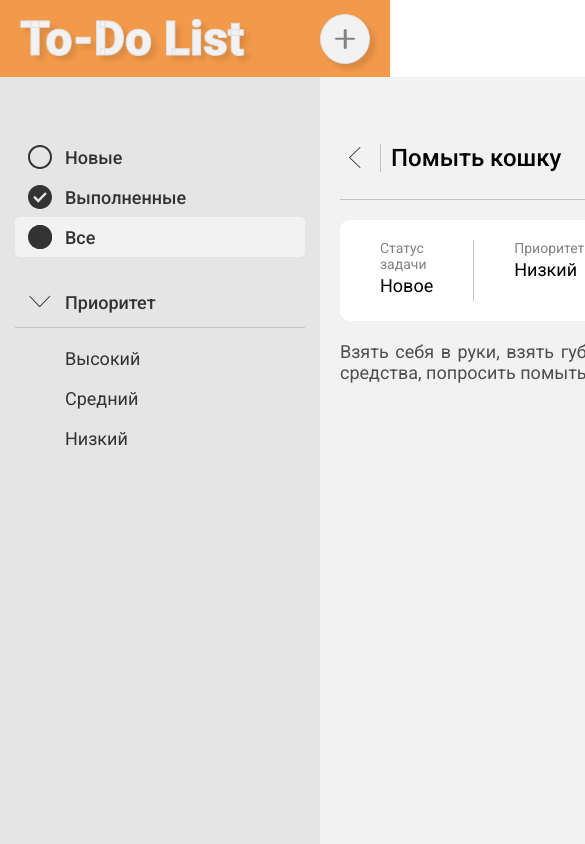
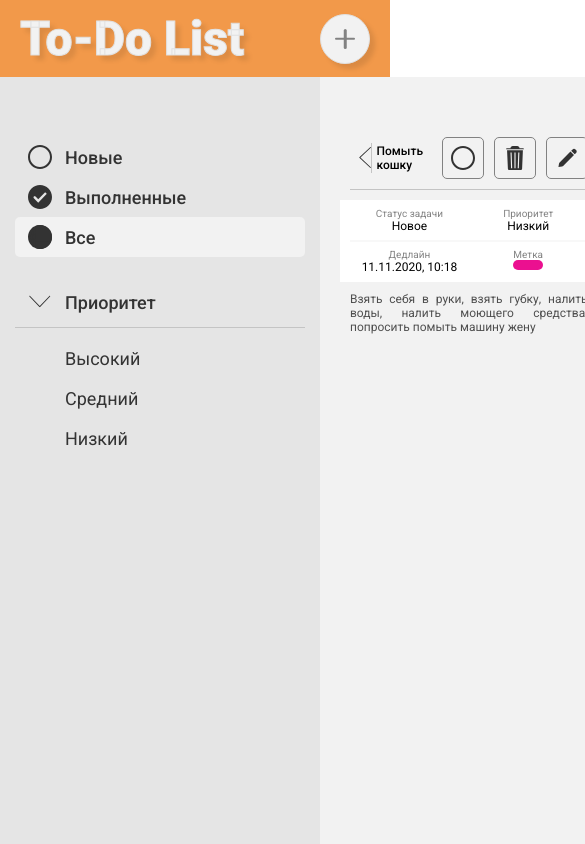
Before and after one commit to evgenstepanov/ToDo-List, a React (Create React App) app: page /pomit-koshku in a window 390 px wide. Shown: the top 844 px of the page, 585 px wide, since content can reach past the window. Built offline with nearby package versions, Linux system fonts and the light colour scheme.

Commit message:
адаптивность компонента FullTodo

```diff
--- a/src/components/FullTodo.css
+++ b/src/components/FullTodo.css
@@ -12,11 +12,11 @@
   height: 30px;
   background: url(../img/icons.svg) 0px -40px;
   margin-right: 1rem;
+  padding-right: 1rem;
   cursor: pointer;
+  border-right: 1px solid #c4c4c4;
 }
 .full-todo__title {
-  border-left: 1px solid #c4c4c4;
-  padding-left: 1rem;
   margin-right: auto;
 }
 .full-todo__todo-info-bar {
@@ -50,3 +50,72 @@
 .full-todo__description {
   text-align: justify;
 }
+@media (max-width: 1130px) {
+  .todo-info-bar {
+    padding: 2rem 0 2rem 2rem;
+  }
+  .todo-info-block {
+    padding-right: 2rem;
+    margin-right: 2rem;
+  }
+}
+@media (max-width: 990px) {
+  .todo-header {
+    padding-bottom: 1rem;
+    margin-right: 1rem;
+    margin-left: 1rem;
+  }
+  .todo-info-bar {
+    position: relative;
+    padding: 0 1rem;
+    flex-wrap: wrap;
+    border-radius: 0;
+  }
+  .todo-info-bar::after {
+    position: absolute;
+    top: 50%;
+    left: 1rem;
+    content: '';
+    height: 1px;
+    width: calc(100% - 2rem);
+    background: #f2f2f2;
+    transform: translateY(-50%);
+  }
+  .todo-info-block {
+    display: flex;
+    flex-direction: column;
+    align-items: center;
+    padding: 0.8rem 0;
+    margin-right: 0;
+    border: 0;
+    width: 50%;
+  }
+  .full-todo__title,
+  .todo-info-block__data,
+  .full-todo__description {
+    font-size: 1.2rem;
+  }
+  .full-todo__description {
+    margin: 0 1rem;
+  }
+  .todo-info-block__title {
+    font-size: 1rem;
+  }
+  .full-todo__arrow-back {
+    margin-right: 0.5rem;
+    padding-right: 0.5rem;
+  }
+  .todo-info-block__color {
+    height: 1rem;
+    width: 3rem;
+  }
+  .full-todo__todo-header {
+    margin-bottom: 1rem;
+  }
+  .todo-info-block__title {
+    margin-bottom: 0;
+  }
+  .full-todo__todo-info-bar {
+    margin-bottom: 1rem;
+  }
+}
```
